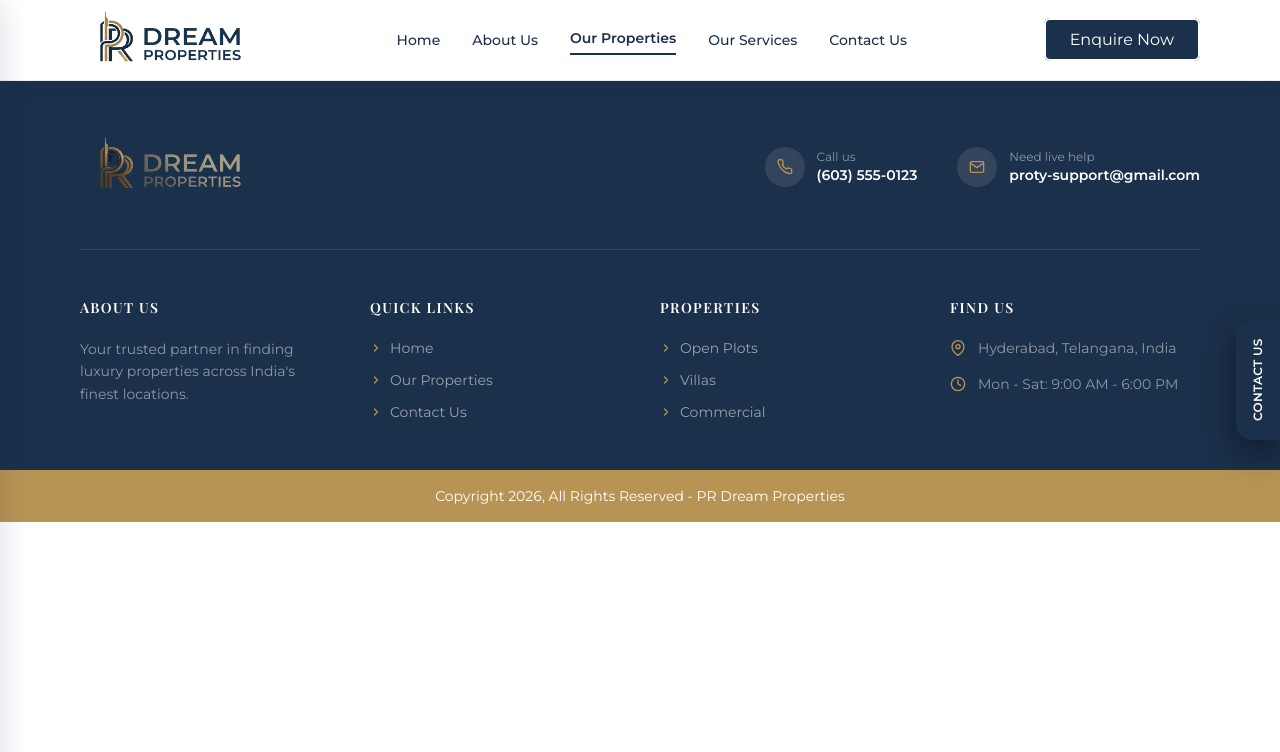
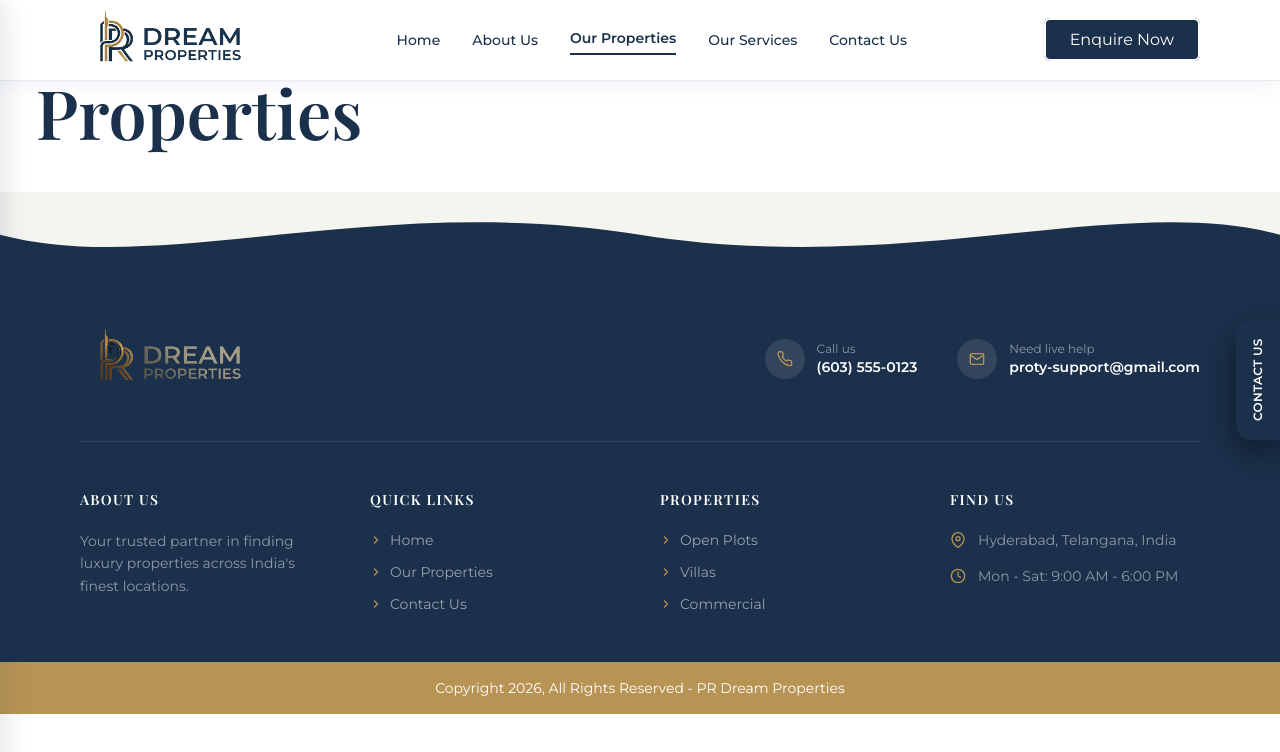
Before and after one commit to spoorthibits/pr-properties, a Next.js app: page /properties in a window 1280 px wide. Shown: the top 752 px of the page. Built offline with nearby package versions, Linux system fonts and the light colour scheme.

Commit message:
updaed home

```diff
--- a/src/app/properties/page.jsx
+++ b/src/app/properties/page.jsx
@@ -1,6 +1,7 @@
 export default function properties() {
-
-    <>
-    Properties
-    </>
+    return(
+        <>
+        <h1 className="p-9 mt-8">Properties</h1>
+        </>
+    )
 }
```
